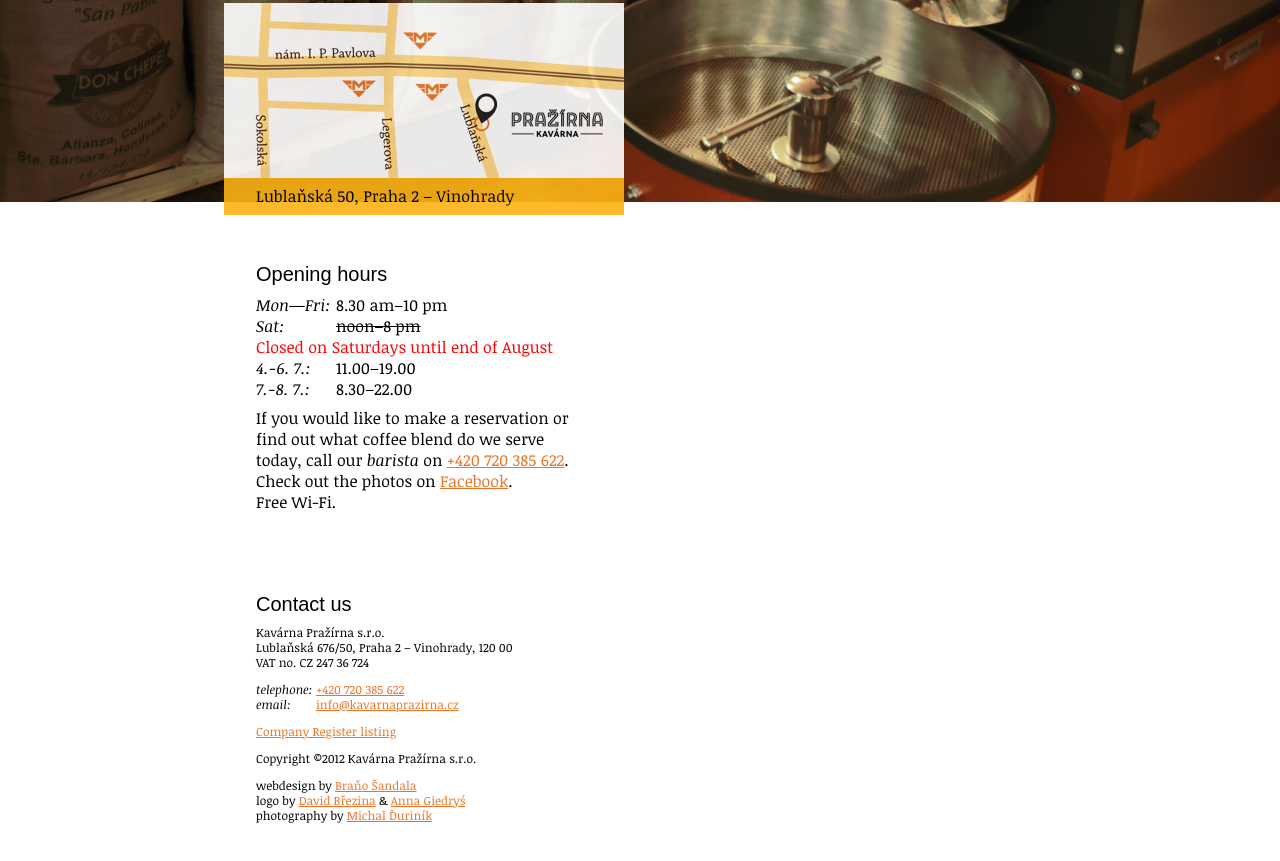
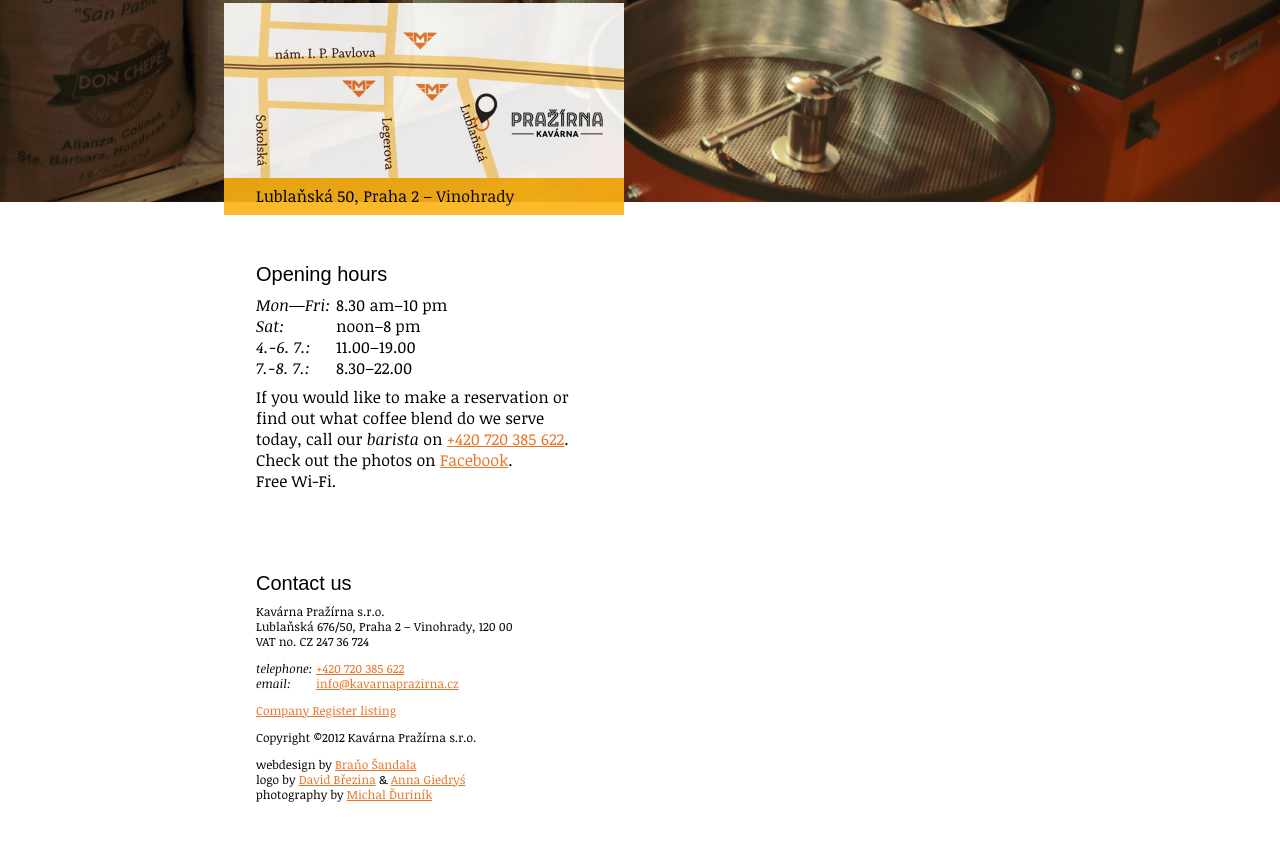
Before and after one commit to MrBrezina/kavarnaprazirna.cz, a plain HTML site: page en/index.html in a window 1280 px wide. Shown: the part 598-1459 px from the top of the page. Drawn offline with nearby package versions, Linux system fonts and the light colour scheme; a web font is replaced by a local one.

Commit message:
Sobota otevřeno (v angličtině)

```diff
--- a/en/index.html
+++ b/en/index.html
@@ -120,8 +120,8 @@
         <dd>8.30 am–10 pm</dd>
 
         <dt>Sat:</dt>
-        <dd> <del> noon–8 pm </del> </dd> <!-- <del> </del> -->
-         <font color="red">  Closed on Saturdays until end of August </font>
+        <dd>noon–8 pm</dd> <!-- <dd><del>noon–8 pm</del></dd> -->
+        <!--<font color="red">  Closed on Saturdays until end of August </font>-->
 
         <dt>4.-6. 7.:</dt>
         <dd>11.00–19.00</dd>
```
